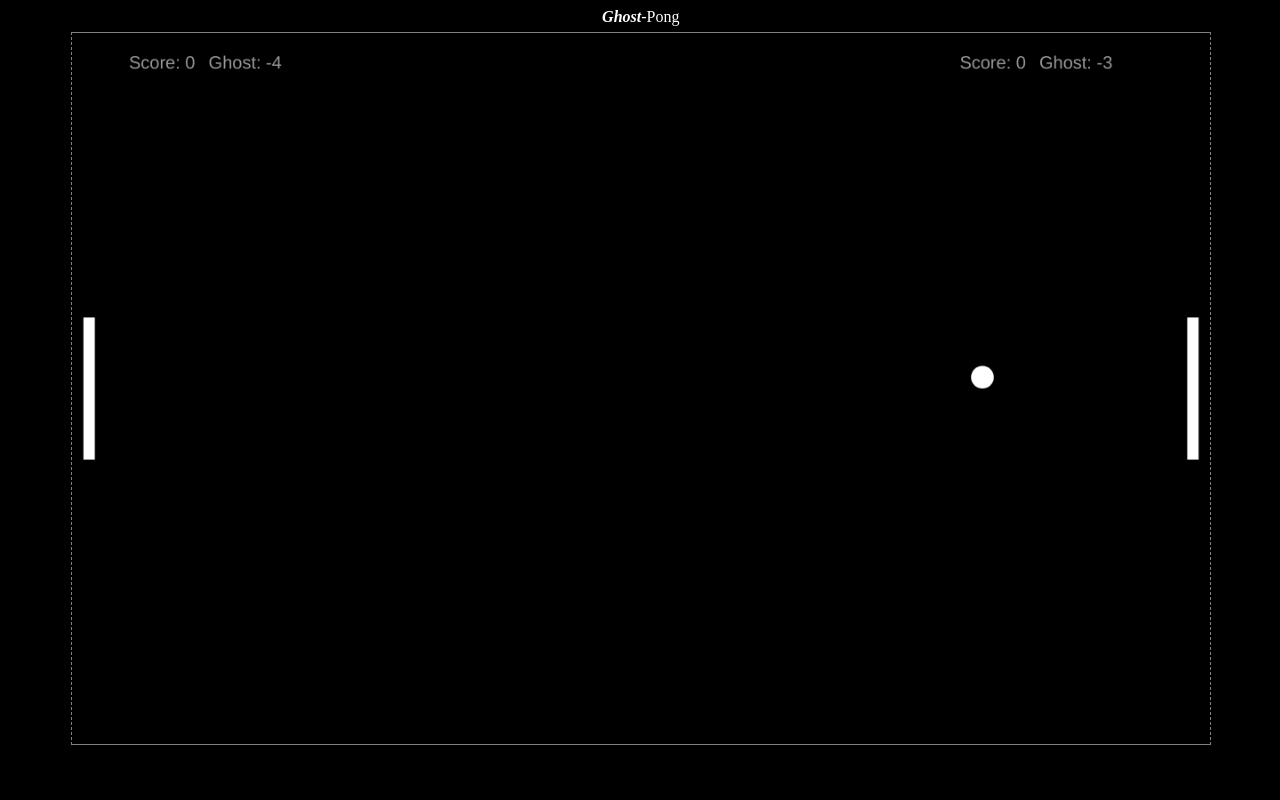
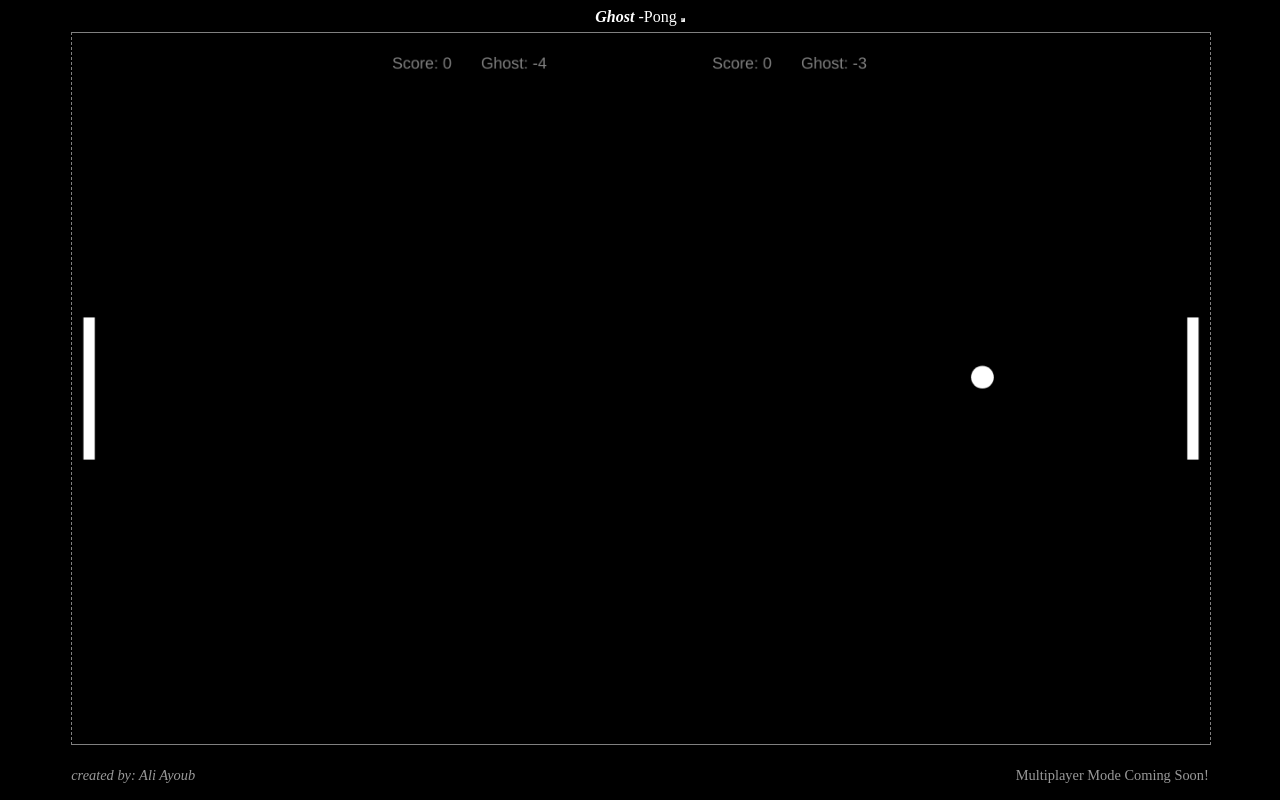
Before and after one commit to Cryptolemming/Ghost-Pong, a plain HTML site: page index.html in a window 1280 px wide. Drawn offline with Linux system fonts and the light colour scheme.

Commit message:
fixed canvas loading, added text and fixed counter placement

```diff
--- a/assets/game.js
+++ b/assets/game.js
@@ -7,7 +7,9 @@
 	  function(callback) { window.setTimeout(callback, 1000/60) };
 
 	// create the canvas
+	var div = document.getElementById('game');
 	var canvas = document.createElement('canvas');
+
 
 	// function to get window width
 	var width = function getActualWidth() {
@@ -38,7 +40,7 @@
 
 	// create the canvas when window loads and begin animating
 	window.onload = function() {
-		document.body.appendChild(canvas);
+		div.appendChild(canvas);
 		animate(step);
 	};
 
@@ -123,19 +125,19 @@
 	};
 
 	function ScoreOne() {
-		this.score = new Score(.78*canvas.width, .05*canvas.height, 0);
+		this.score = new Score(canvas.width/2 + 80, .05*canvas.height, 0);
 	};
 
 	function ScoreTwo() {
-		this.score = new Score(.05*canvas.width, .05*canvas.height, 0);
+		this.score = new Score(canvas.width/2 - 280, .05*canvas.height, 0);
 	};
 
 	function GhostCounterOne() {
-		this.ghostCounter = new GhostCounter(.85*canvas.width, .05*canvas.height, -5);
+		this.ghostCounter = new GhostCounter(canvas.width/2 + 180, .05*canvas.height, -5);
 	};
 
 	function GhostCounterTwo() {
-		this.ghostCounter = new GhostCounter(.12*canvas.width, .05*canvas.height, -5);
+		this.ghostCounter = new GhostCounter(canvas.width/2 - 180, .05*canvas.height, -5);
 	};
 
 	// add render method to paddle prototype
@@ -146,15 +148,15 @@
 
 	// add render method to score prototype
 	Score.prototype.render = function() {
-		ctx.font = '20px Helvetica';
-		ctx.fillStyle = 'rgba(255, 255, 255, .6)';
+		ctx.font = '18px Helvetica';
+		ctx.fillStyle = 'rgba(255, 255, 255, .5)';
 		ctx.fillText('Score: ' + this.count, this.x, this.y);
 	};
 
 	// add render method to ghost countdown property
 	GhostCounter.prototype.render = function() {
-		ctx.font = '20px Helvetica';
-		ctx.fillStyle = 'rgba(255, 255, 255, .6)';
+		ctx.font = '18px Helvetica';
+		ctx.fillStyle = 'rgba(255, 255, 255, .5)';
 		ctx.fillText('Ghost: ' + this.count, this.x, this.y);
 	};
 
@@ -489,7 +491,7 @@
 		// ghost counter countdown for the computer after ball is hit
 		function ghostCounterTwoCountDown() {
 			if(_this.ghostcounter2 === -1) {
-				_this.ghostcounter2 = '33% chance';
+				_this.ghostcounter2 = 'Active';
 			} else if(_this.ghostcounter2 < 0) {
 				_this.ghostcounter2 += 1;
 			}
--- a/assets/style.css
+++ b/assets/style.css
@@ -27,19 +27,45 @@ canvas {
 .head {
 	width: 100%;
 	padding-bottom: .5%;
+	text-align: center;
 }
 
 .title {
 	list-style-type: none;
-	display: inline !important;
+	padding-left: 0;
 }
 
 .title > li {
-	float: left;
+	display: inline;
+
 }
 
 .prefix {
 	font-style: italic;
 	font-weight: 900;
-	margin-left: 47%;
 }
+
+.footer {
+	width: 100%;
+}
+
+.footer-info > li:first-child > a {
+	float: left;
+	font-size: .9em;
+	font-style: italic;
+	color: white;
+	text-decoration: none;
+	margin-left: 5%;
+	opacity: .6;
+}
+
+.footer-info > li:first-child > a:hover {
+	opacity: 1;
+}
+
+.footer-info > li:nth-child(2) {
+	float: right;
+	margin-right: 5%;
+	font-size: .9em;
+	opacity: .6;
+}
--- a/index.html
+++ b/index.html
@@ -11,6 +11,17 @@
     <ul class='title'>
       <li class='prefix'>Ghost</li>
       <li>-Pong</li>
+      <li><iframe alt='music' width='0' height='0' src='https://www.youtube.com/embed/wfd6eNx8Sxk?autoplay=0' controls='1'></iframe></li>
+    </ul>
+  </div>
+
+  <div id='game'>
+  </div>
+
+   <div clas='footer'>
+    <ul class='footer-info'>
+      <li><a href='http://aliayoub.com'>created by: Ali Ayoub</a></li>
+      <li>Multiplayer Mode Coming Soon!</li>
     </ul>
   </div>
 
```
